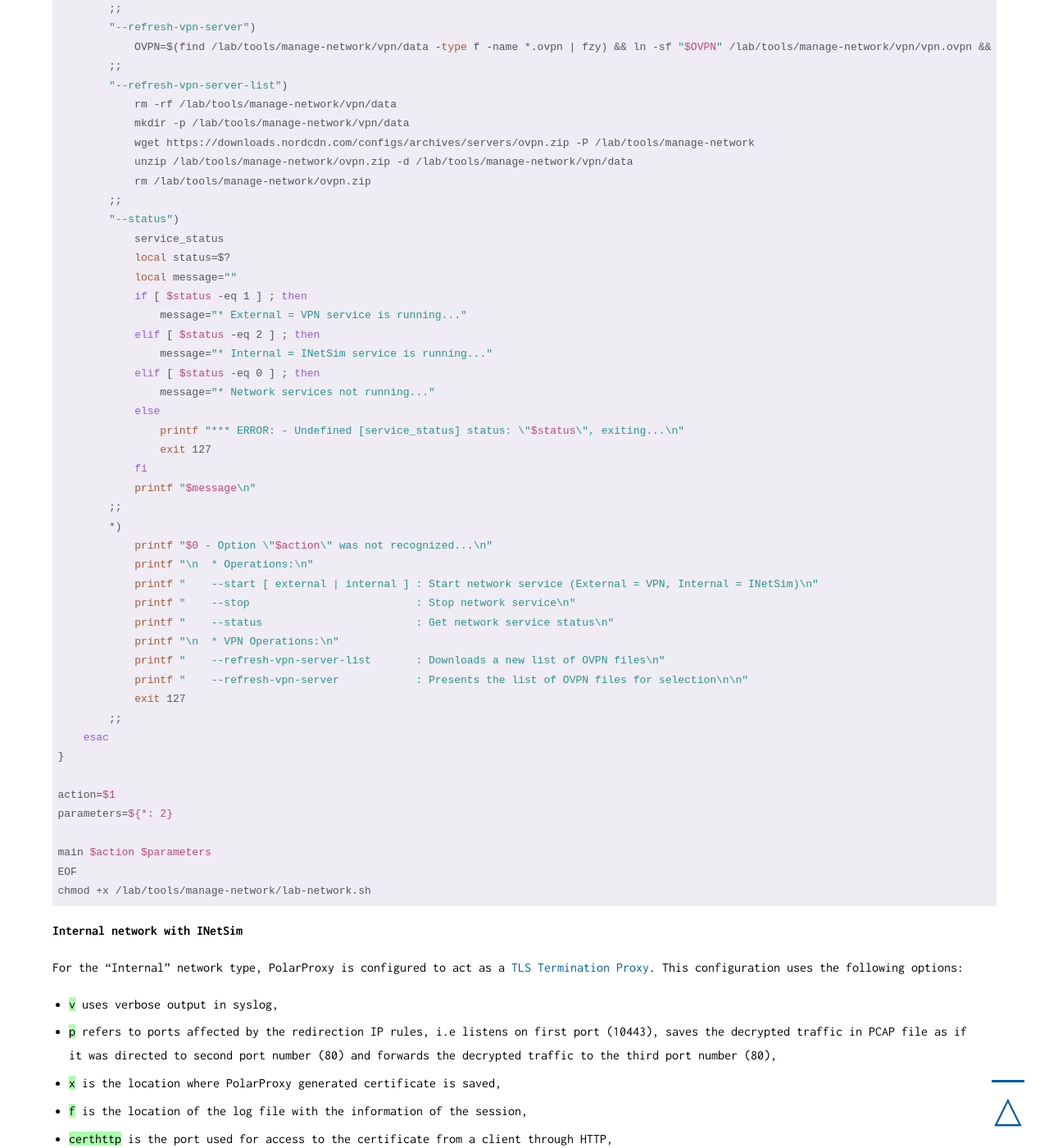
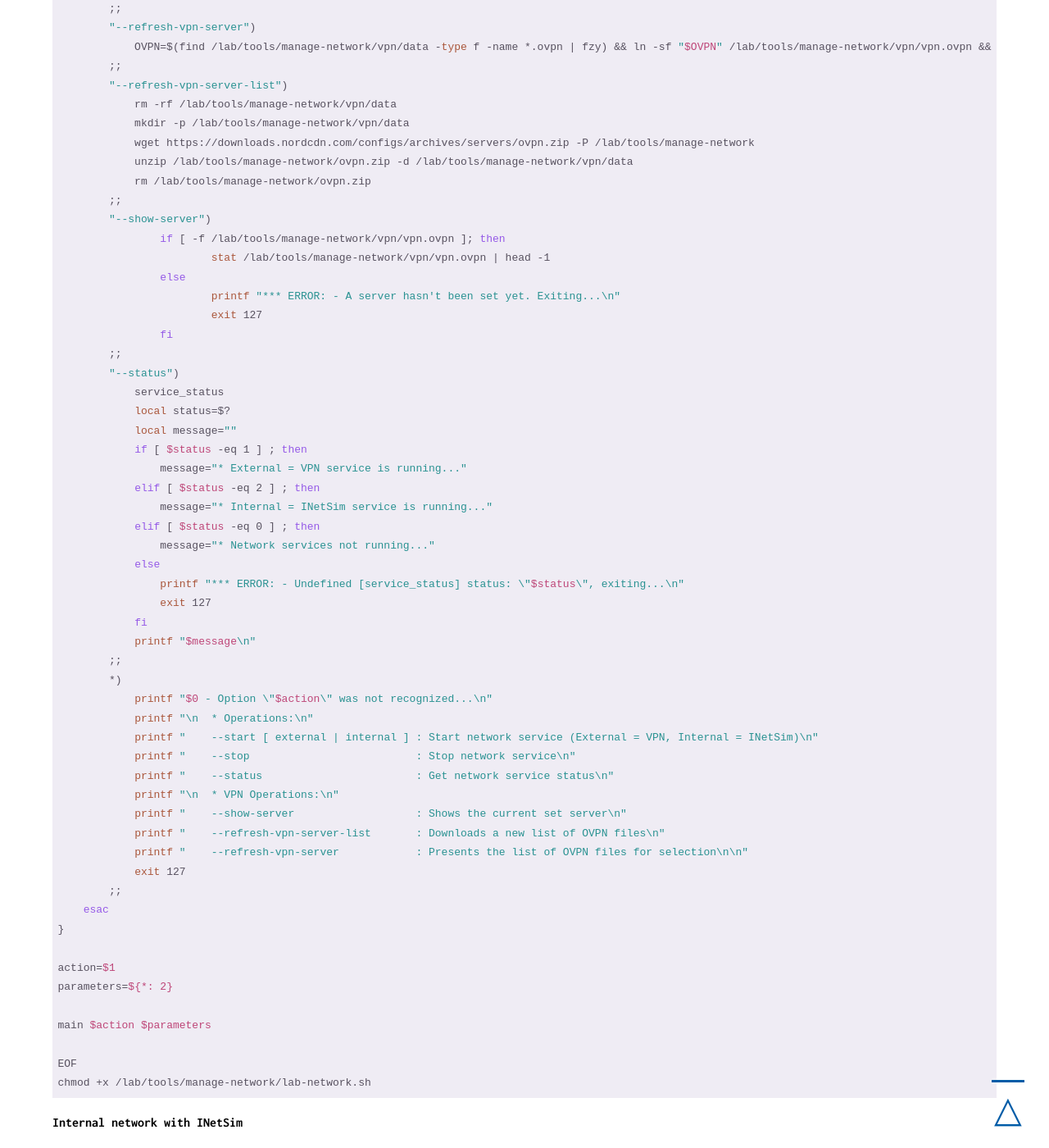
Before and after one commit to qwertzy-antonio-godinho/qwertzy-antonio-godinho.github.io, a Jekyll site: the page built from _posts/2021-02-08-Malware-Lab-Part-1-The-Gateway.md, in a window 1280 px wide and 1400 px high, scrolled down 40738 px. Shown: the whole window at 82% size. Built offline with Jekyll 4.4.1, drawn with Linux system fonts in a browser that asks for light colours; some of the changed text lies outside the part shown.

Commit message:
Update 2021-02-08-Malware-Lab-Part-1-The-Gateway.md
Added --show-server in lab-network.sh

````diff
--- a/_posts/2021-02-08-Malware-Lab-Part-1-The-Gateway.md
+++ b/_posts/2021-02-08-Malware-Lab-Part-1-The-Gateway.md
@@ -1042,7 +1042,7 @@ The following image details how the management of the lab environment network is
 
 - To stop the network, regardless of the type of network use the comamnd <span class="highlight-blue">```lab-network.sh --stop```</span>.
 
-- If you have a VPN subscription, to refresh the VPN server list use <span class="highlight-blue">```--refresh-vpn-server-list```</span>, and to select the VPN server to connect to, use the command <span class="highlight-blue">```--refresh-vpn-server```</span>.
+- If you have a VPN subscription, to refresh the VPN server list use <span class="highlight-blue">```--refresh-vpn-server-list```</span>, and to select the VPN server to connect to, use the command <span class="highlight-blue">```--refresh-vpn-server```</span>. Use <span class="highlight-blue">```--show-server```</span> to see the current set server.
 
 By default only Wireshark is launched by the script. In case you want to see the network traffic through NetworkMiner, execute:
 
@@ -1164,6 +1164,14 @@ function main () {
             unzip /lab/tools/manage-network/ovpn.zip -d /lab/tools/manage-network/vpn/data
             rm /lab/tools/manage-network/ovpn.zip
         ;;
+        "--show-server")
+        	if [ -f /lab/tools/manage-network/vpn/vpn.ovpn ]; then
+        		stat /lab/tools/manage-network/vpn/vpn.ovpn | head -1
+        	else
+			printf "*** ERROR: - A server hasn't been set yet. Exiting...\n"
+			exit 127
+        	fi
+        ;;
         "--status")
             service_status
             local status=$?
@@ -1187,6 +1195,7 @@ function main () {
             printf "    --stop                          : Stop network service\n"
             printf "    --status                        : Get network service status\n"
             printf "\n  * VPN Operations:\n"
+	    printf "    --show-server                   : Shows the current set server\n"
             printf "    --refresh-vpn-server-list       : Downloads a new list of OVPN files\n"
             printf "    --refresh-vpn-server            : Presents the list of OVPN files for selection\n\n"
             exit 127
@@ -1198,6 +1207,7 @@ action=$1
 parameters=${*: 2}
 
 main $action $parameters
+
 EOF
 chmod +x /lab/tools/manage-network/lab-network.sh</code></pre>
 
````
